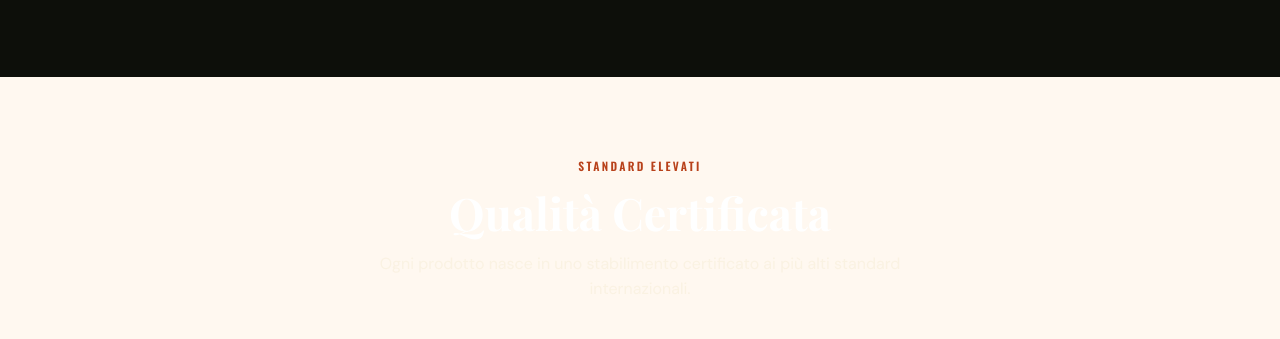
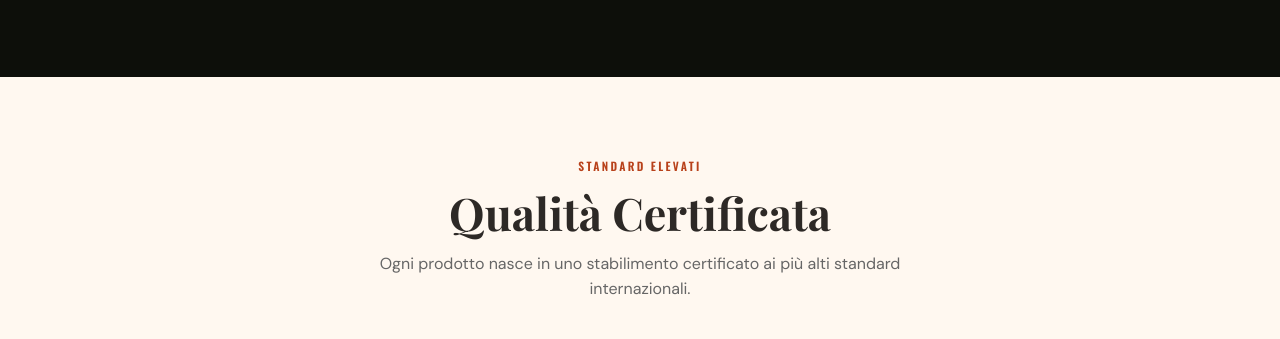
Before and after one commit to federicoorefice/dial-funghi-shop, a website: page about.html in a window 1280 px wide. Shown: the part 1769-2108 px from the top of the page. Drawn offline with nearby package versions, Linux system fonts and the light colour scheme; files whose address does not match are found by name; a web font is replaced by a local one.

Commit message:
fix: about.html cert section text colors — use dark on light background

```diff
--- a/about.html
+++ b/about.html
@@ -439,12 +439,12 @@
 </section>
 
 <!-- CERTIFICATIONS — Flip Cards -->
-<section class="section-certificazioni about-certifications" id="certificazioni">
+<section class="about-certifications" id="certificazioni">
   <div class="container">
     <div style="text-align:center;">
       <span class="section-label">Standard elevati</span>
-      <h2 style="margin-top:8px;color:#fff;">Qualità Certificata</h2>
-      <p style="color:rgba(245,236,215,0.55);margin-top:12px;max-width:540px;margin-left:auto;margin-right:auto;">
+      <h2 style="margin-top:8px;color:var(--color-dark,#2D2926);">Qualità Certificata</h2>
+      <p style="color:var(--color-text-muted,#6B5E55);margin-top:12px;max-width:540px;margin-left:auto;margin-right:auto;">
         Ogni prodotto nasce in uno stabilimento certificato ai più alti standard internazionali.
       </p>
     </div>
```
